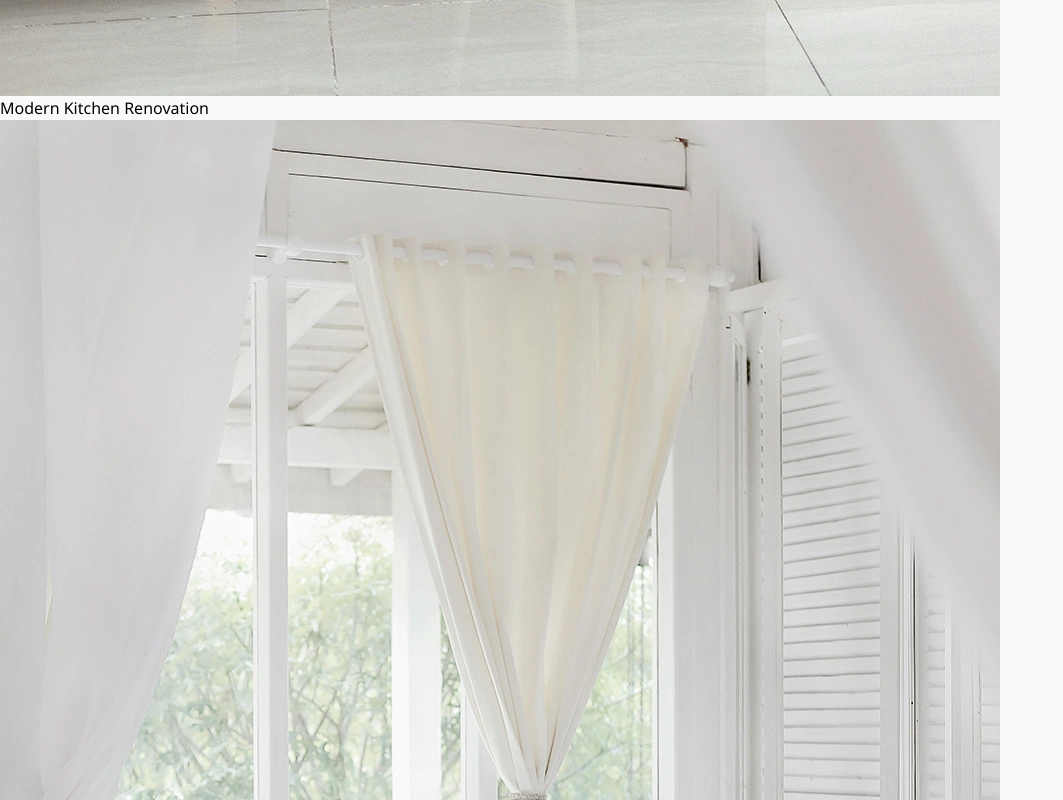
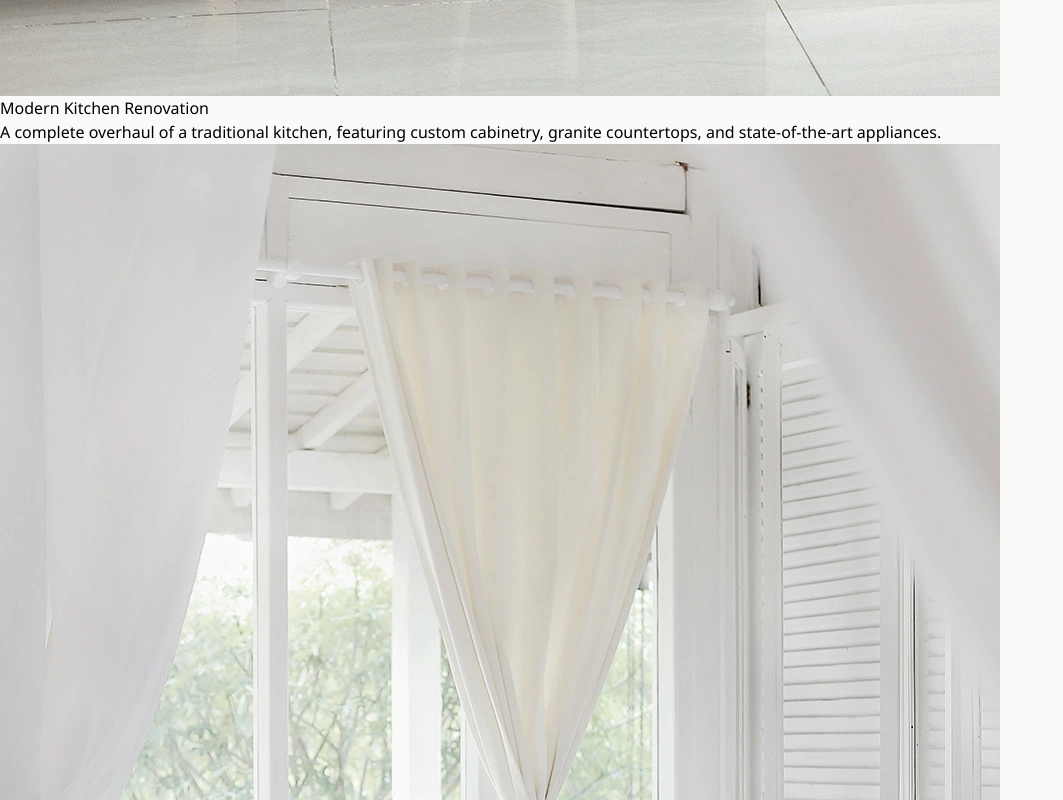
Before and after one commit to ionutpetru4046/Simple-Landing-Page, a React (Vite) app: page / in a window 1280 px wide. Shown: the part 5140-5940 px from the top of the page, without its empty margins (0-1063 px from the left). Built offline with nearby package versions, Linux system fonts and the light colour scheme.

Commit message:
portfolio section finished

```diff
--- a/src/components/Portfolio.jsx
+++ b/src/components/Portfolio.jsx
@@ -16,6 +16,7 @@ const Portfolio = () => {
                         <div className="absolute inset-0 flex flex-col items-center justify-center
                         opacity-0 backdrop-blur-lg transition-opacity duration-500 group-hover:opacity-100">
                             <h3 className="mb-2 text-xl font-medium">{project.name}</h3>
+                            <p className="mb-12 p-4">{project.description}</p>
                         </div>
                     </div>
                 ))}
```
